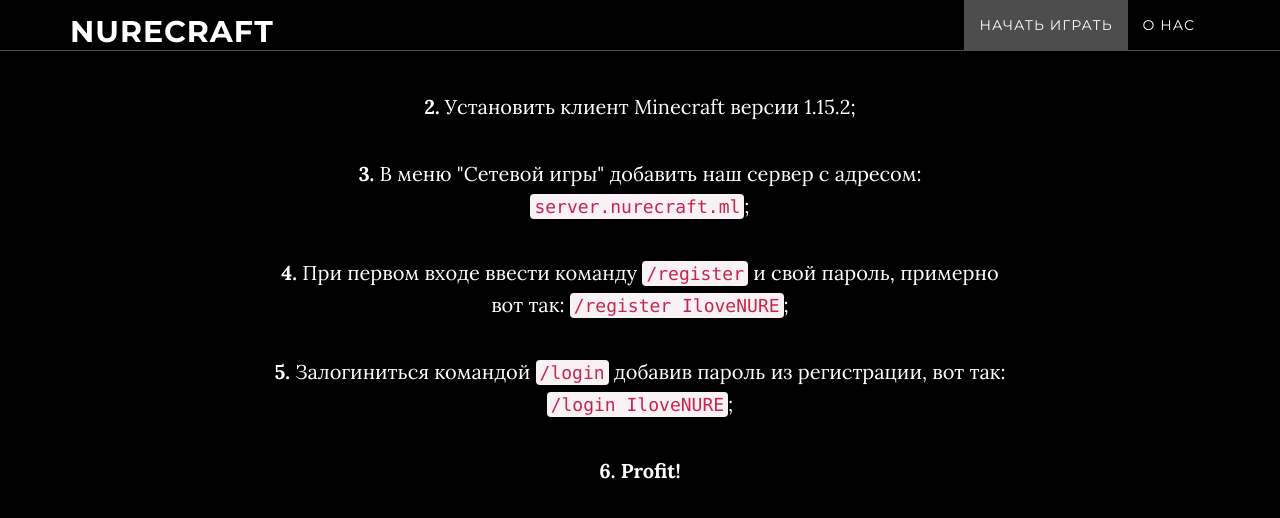
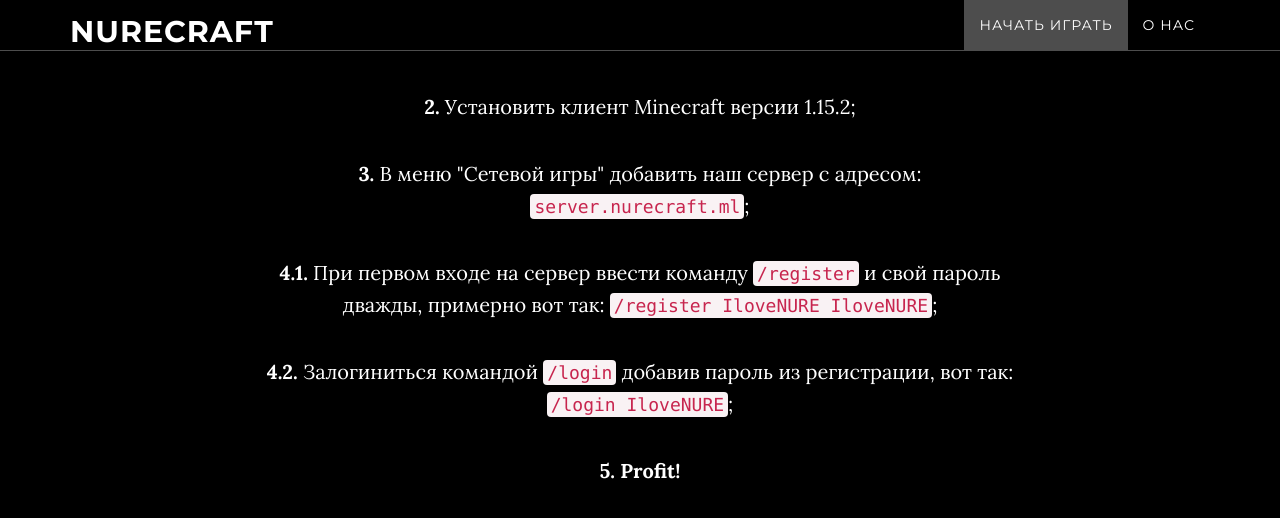
Before and after one commit to nurecraft/nurecraft.github.io, a Jekyll site: the page built from index.html, in a window 1280 px wide and 900 px high, scrolled down 1253 px, cut to the strip 0-718 px from the top of the window. Shown: the top 518 px of the strip. Built offline with Jekyll 4.4.1, drawn with Linux system fonts in a browser that asks for light colours.

Commit message:
Update registration part

```diff
--- a/_includes/about.html
+++ b/_includes/about.html
@@ -7,9 +7,9 @@
                 <p><b>1.</b> Скачать официальный лаунчер Minecraft (если у вас есть лицензия) ИЛИ воспользоваться TLauncher'ом;</p>
                 <p><b>2.</b> Установить клиент Minecraft версии 1.15.2;</p>
                 <p><b>3.</b> В меню "Сетевой игры" добавить наш сервер с адресом: <code>server.nurecraft.ml</code>;</p>
-                <p><b>4.</b> При первом входе ввести команду <code>/register</code> и свой пароль, примерно вот так: <code>/register IloveNURE</code>;</p>
-                <p><b>5.</b> Залогиниться командой <code>/login</code> добавив пароль из регистрации, вот так: <code>/login IloveNURE</code>;</p>
-                <p><b>6. Profit!</b></p>
+                <p><b>4.1.</b> При первом входе на сервер ввести команду <code>/register</code> и свой пароль дважды, примерно вот так: <code>/register IloveNURE IloveNURE</code>;</p>
+                <p><b>4.2.</b> Залогиниться командой <code>/login</code> добавив пароль из регистрации, вот так: <code>/login IloveNURE</code>;</p>
+                <p><b>5. Profit!</b></p>
                 </p>
             </div>
         </div>
```
